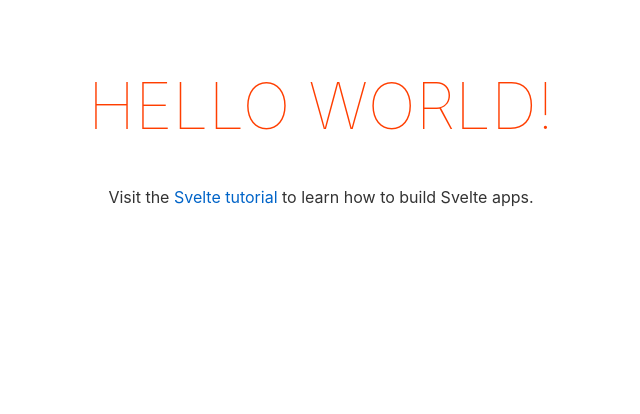
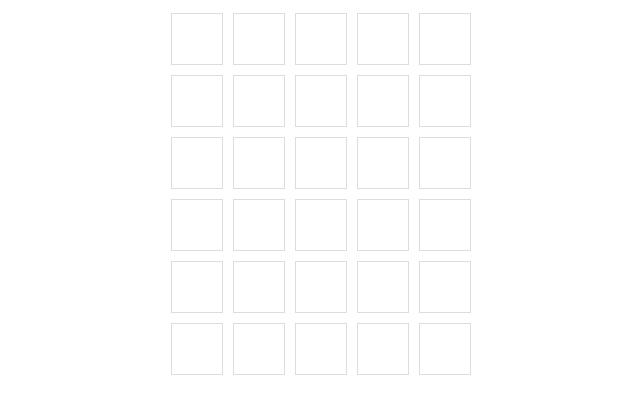
Before and after one commit to davebenner14/WordlyOld, a Svelte app: page / in a window 1280 px wide. Shown: the top 414 px of the page, without its empty margins (319-959 px from the left). Built offline with nearby package versions, Linux system fonts and the light colour scheme.

Commit message:
Add basic wordle functionality

```diff
--- a/src/App.svelte
+++ b/src/App.svelte
@@ -1,30 +1,91 @@
 <script>
-	export let name;
+  import { onMount } from 'svelte';
+
+  let words = [];
+  let currentWord = '';
+  let currentGuess = '';
+  let guesses = [];
+  const maxGuesses = 6;
+  const wordLength = 5;
+
+  // Fetch words and select a random one on component mount
+  onMount(async () => {
+    const res = await fetch('/words.txt');
+    const text = await res.text();
+    words = text.split('\n').filter(Boolean);
+    currentWord = selectRandomWord();
+  });
+
+  function selectRandomWord() {
+    return words[Math.floor(Math.random() * words.length)];
+  }
+
+  function handleInput(event) {
+    if (currentGuess.length < wordLength && /^[A-Za-z]$/.test(event.key)) {
+      currentGuess += event.key.toUpperCase();
+    }
+    if (event.key === 'Enter' && currentGuess.length === wordLength) {
+      submitGuess();
+    }
+    if (event.key === 'Backspace') {
+      currentGuess = currentGuess.slice(0, -1);
+    }
+  }
+
+  function submitGuess() {
+    guesses.push(currentGuess);
+    currentGuess = '';
+  }
+
+  function getCellColor(row, index) {
+    const letter = guesses[row]?.[index];
+    if (!letter) return '';
+    if (letter === currentWord[index]) return 'green';
+    if (currentWord.includes(letter)) return 'yellow';
+    return 'grey';
+  }
 </script>
 
-<main>
-	<h1>Hello {name}!</h1>
-	<p>Visit the <a href="https://svelte.dev/tutorial">Svelte tutorial</a> to learn how to build Svelte apps.</p>
-</main>
+<svelte:window on:keydown={handleInput} />
+
+<div class="grid">
+  {#each Array(maxGuesses) as _, row}
+    <div class="row">
+      {#each Array(wordLength) as _, col}
+        <div class="cell {getCellColor(row, col)}">
+          {guesses[row]?.[col] || ''}
+        </div>
+      {/each}
+    </div>
+  {/each}
+</div>
 
 <style>
-	main {
-		text-align: center;
-		padding: 1em;
-		max-width: 240px;
-		margin: 0 auto;
-	}
-
-	h1 {
-		color: #ff3e00;
-		text-transform: uppercase;
-		font-size: 4em;
-		font-weight: 100;
-	}
-
-	@media (min-width: 640px) {
-		main {
-			max-width: none;
-		}
-	}
+  .grid {
+    display: flex;
+    flex-direction: column;
+    align-items: center;
+  }
+  .row {
+    display: flex;
+  }
+  .cell {
+    width: 50px;
+    height: 50px;
+    border: 1px solid #ddd;
+    display: flex;
+    justify-content: center;
+    align-items: center;
+    font-size: 2em;
+    margin: 5px;
+  }
+  .green {
+    background-color: green;
+  }
+  .yellow {
+    background-color: yellow;
+  }
+  .grey {
+    background-color: grey;
+  }
 </style>
```
